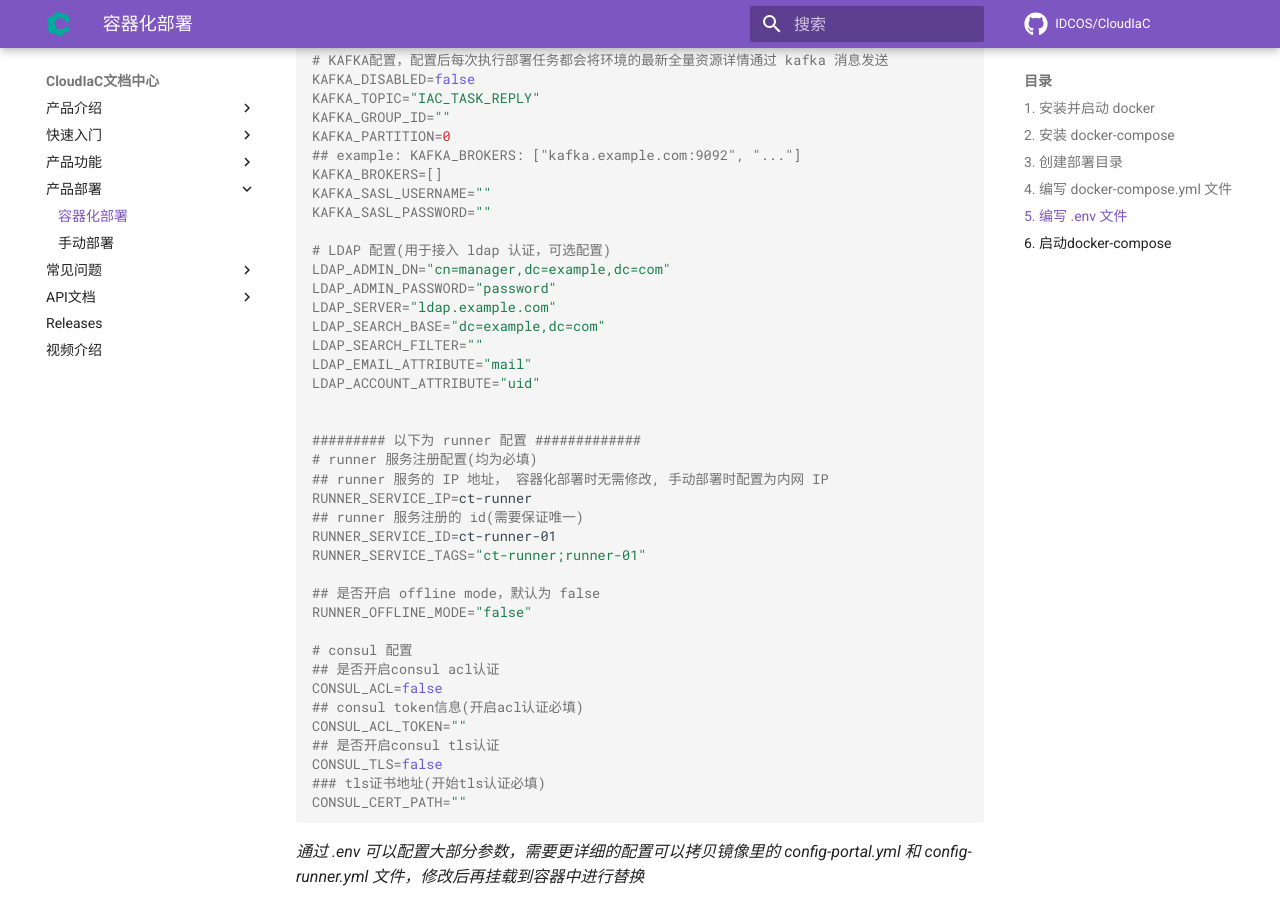
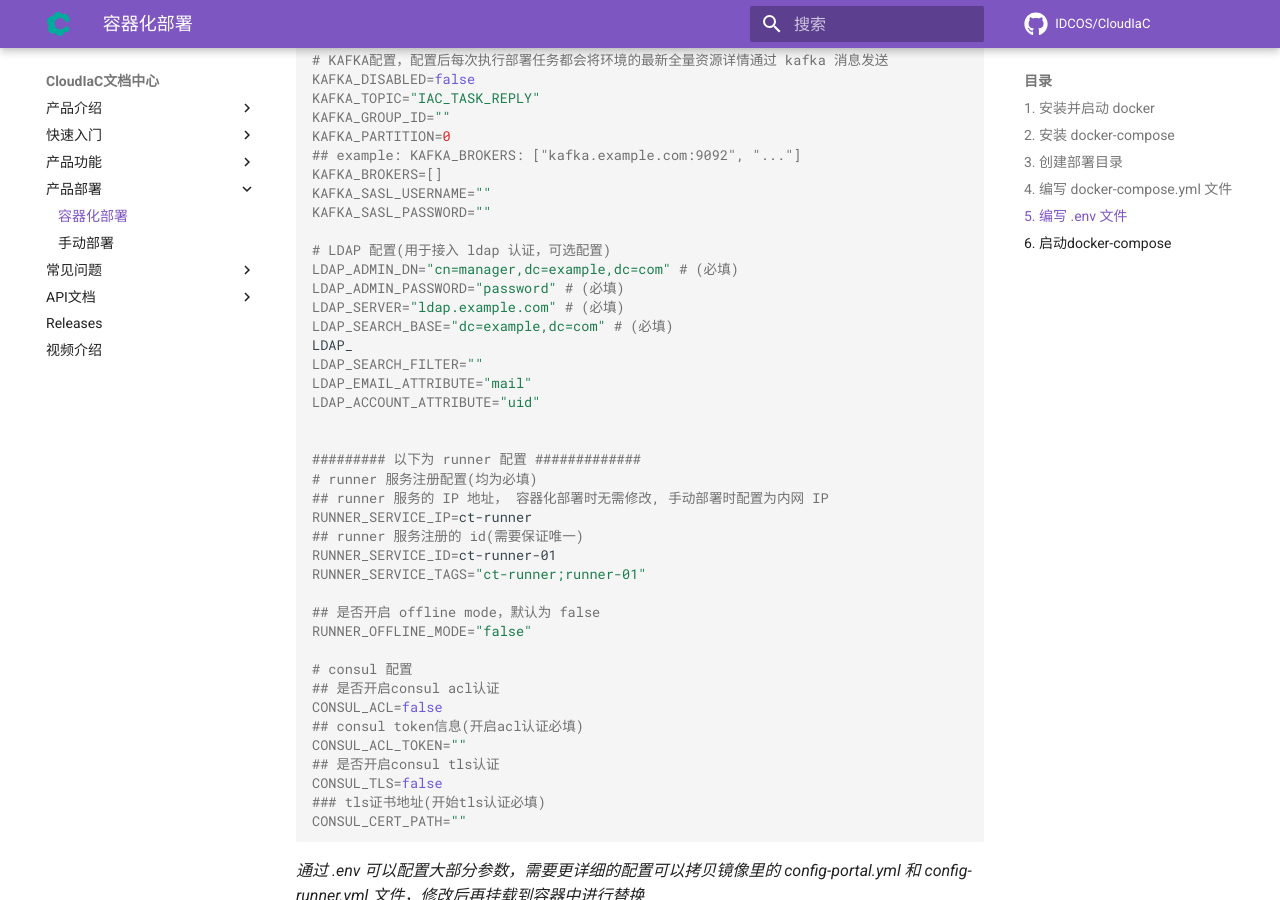
Before and after one commit to idcos/cloudiac, an MkDocs documentation site: the page built from docs/mkdocs/product-deploy/container.md, in a window 1280 px wide and 900 px high, scrolled down 3474 px. Built offline with MkDocs 1.6.1 and Material for MkDocs 9.7.7, drawn with Linux system fonts in a browser that asks for light colours; comment, search, counter and statistics services are not loaded; the version menu is left out.

Commit message:
bump version v0.10.0-rc5

```diff
--- a/docs/mkdocs/product-deploy/container.md
+++ b/docs/mkdocs/product-deploy/container.md
@@ -182,10 +182,11 @@ KAFKA_SASL_USERNAME=""
 KAFKA_SASL_PASSWORD=""
 
 # LDAP 配置(用于接入 ldap 认证，可选配置)
-LDAP_ADMIN_DN="cn=manager,dc=example,dc=com"
-LDAP_ADMIN_PASSWORD="password"
-LDAP_SERVER="ldap.example.com"
-LDAP_SEARCH_BASE="dc=example,dc=com"
+LDAP_ADMIN_DN="cn=manager,dc=example,dc=com" # (必填)
+LDAP_ADMIN_PASSWORD="password" # (必填)
+LDAP_SERVER="ldap.example.com" # (必填)
+LDAP_SEARCH_BASE="dc=example,dc=com" # (必填)
+LDAP_
 LDAP_SEARCH_FILTER=""
 LDAP_EMAIL_ATTRIBUTE="mail"
 LDAP_ACCOUNT_ATTRIBUTE="uid"
```
Also changed, not shown: 1 other file.
